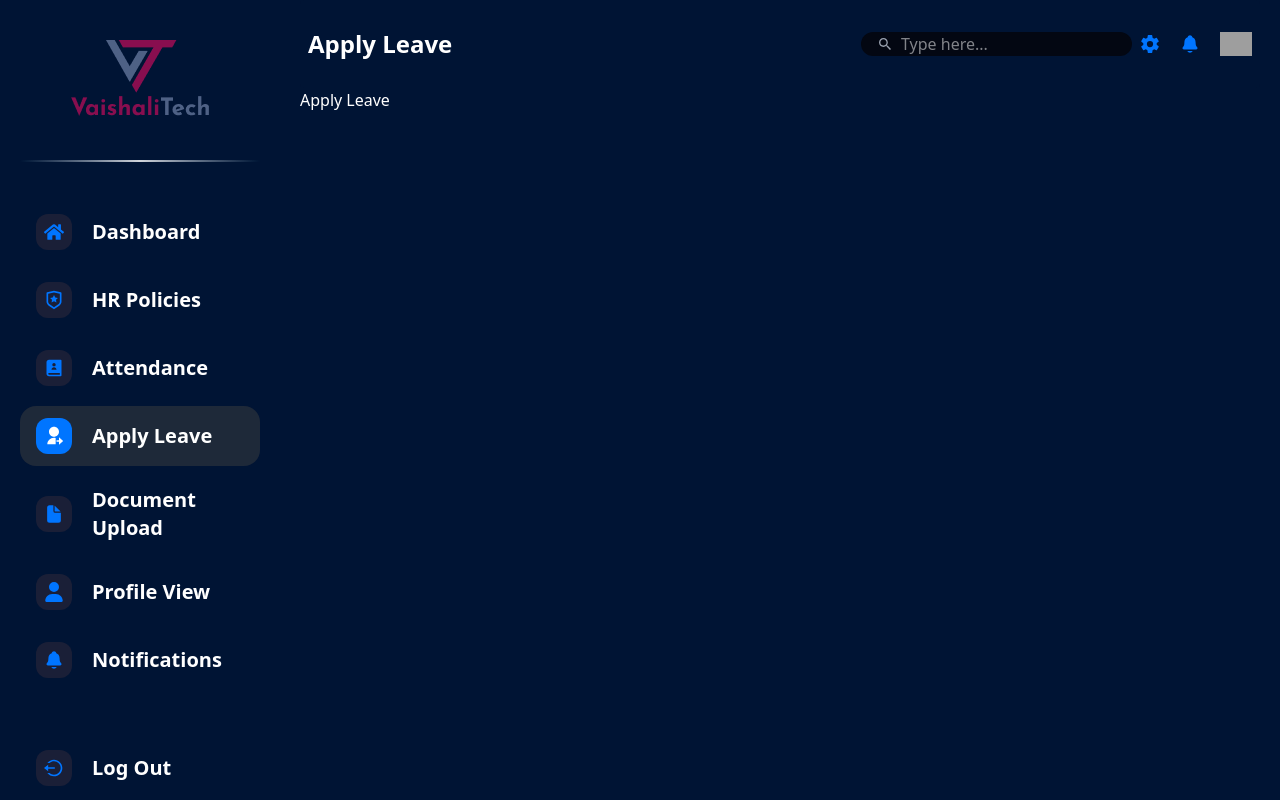
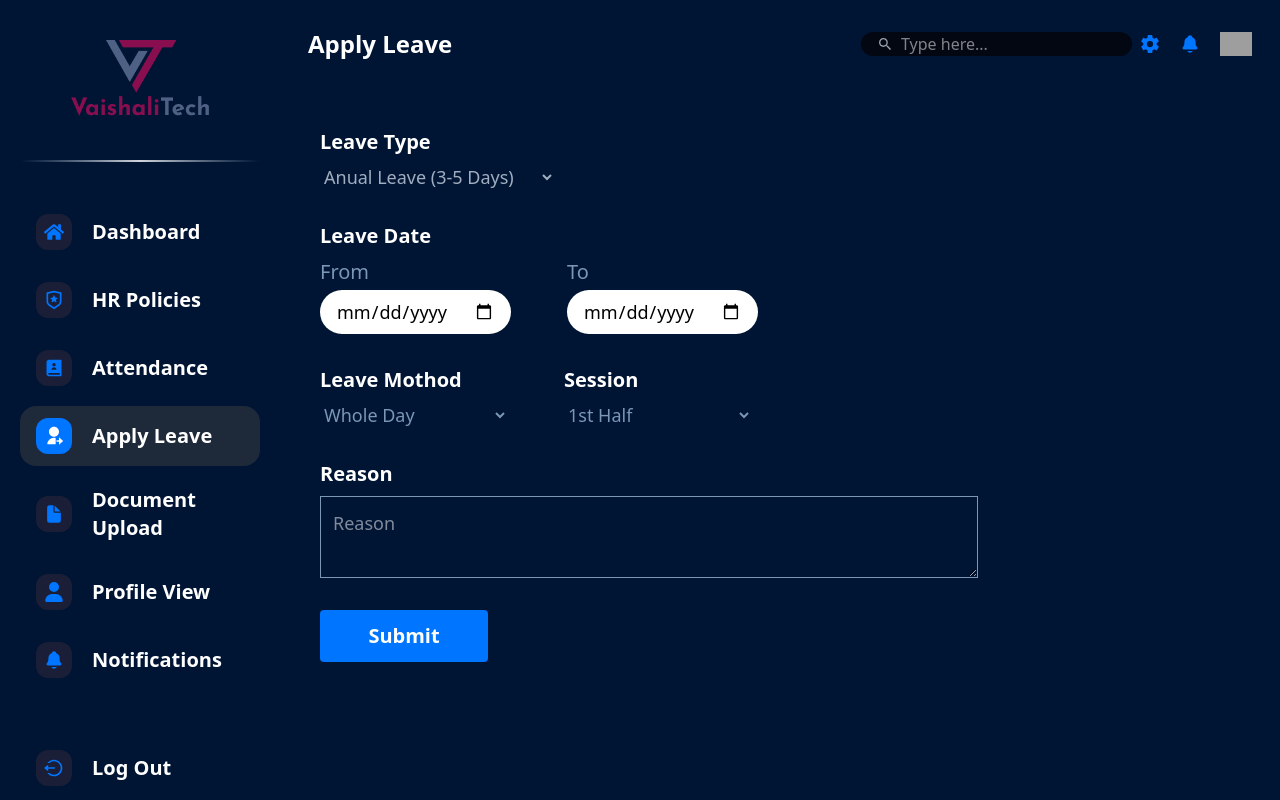
Before and after one commit to ankitWork2001/management, a React (Vite) app: page /employee/apply_leave in a window 1280 px wide. Built offline with nearby package versions, Linux system fonts and the light colour scheme; grey boxes are pictures that could not be loaded.

Commit message:
create ApplyLeave page

```diff
--- a/src/pages/Employee/ApplyLeave.jsx
+++ b/src/pages/Employee/ApplyLeave.jsx
@@ -2,8 +2,49 @@ import React from 'react'
 
 function ApplyLeave() {
   return (
-    <div>
-      Apply Leave
+    <div className='space-y-8 pl-5 my-10'>
+      <div className='flex flex-col gap-2 '>
+        <label htmlFor="type" className='text-xl font-semibold'>Leave Type</label>
+        <select id="type" className='md:w-[25%] outline-none cursor-pointer text-lg text-[#A0AEC0]'>
+          <option name="leave type" >Anual Leave (3-5 Days)</option>
+        </select>
+      </div>
+
+      <div className='flex flex-col gap-2 '>
+        <label htmlFor="type" className='text-xl font-semibold'>Leave Date</label>
+        <div className='flex md:gap-14 gap-6 md:flex-row flex-col'>
+          <div className='flex flex-col gap-1'>
+            <label htmlFor="from" className='text-xl text-[#7A97B5]'>From</label>
+            <input type="date" id='from' className='bg-white text-lg cursor-pointer text-black px-4 py-2 rounded-4xl' />
+          </div>
+          <div className='flex flex-col gap-1'>
+            <label htmlFor="from" className='text-xl text-[#7A97B5]'>To</label>
+            <input type="date" id='from' className='bg-white text-lg cursor-pointer text-black px-4 py-2 rounded-4xl' />
+          </div>
+        </div>
+      </div>
+
+      <div className='flex gap-14'>
+        <div className='flex flex-col gap-2 md:w-[20%] w-full'>
+          <label htmlFor='leaveMethod' className='text-xl font-semibold'>Leave Mothod</label>
+          <select id="leaveMethod" className='text-lg text-[#7A97B5] cursor-pointer'>
+            <option value="Whole Day">Whole Day</option>
+          </select>
+        </div>
+        <div className='flex flex-col gap-2 md:w-[20%] w-full'>
+          <label htmlFor='session' className='text-xl font-semibold'>Session</label>
+          <select id="session" className='text-lg text-[#7A97B5] cursor-pointer'>
+            <option value="1st Half">1st Half</option>
+          </select>
+        </div>
+      </div>
+
+      <div className='flex flex-col gap-2 md:w-[70%] '>
+        <label htmlFor="reason" className='text-xl font-semibold'>Reason</label>
+        <textarea id="reason" placeholder='Reason' className='border border-[#7A97B5] px-3 py-3 text-lg'/>
+      </div>
+
+      <button className=' bg-[#0075FF] md:w-42 py-3 mb-2  w-full  rounded text-xl font-semibold cursor-pointer'>Submit</button>
     </div>
   )
 }
```
